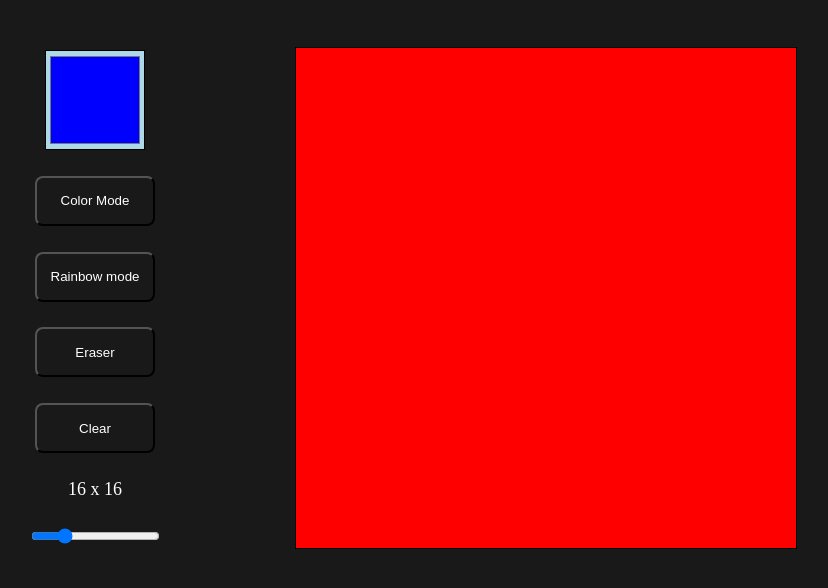
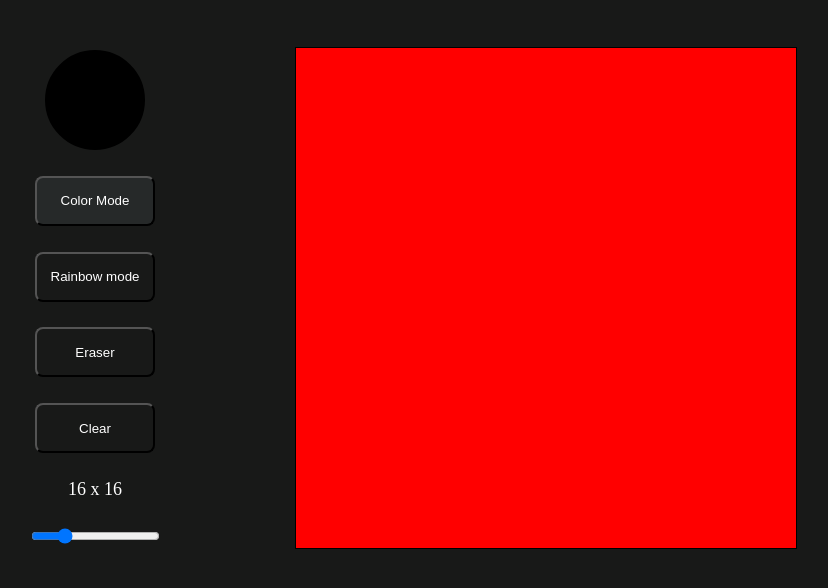
Before and after one commit to faceyage/etch-a-sketch, a plain HTML site: page index.html in a window 1280 px wide. Shown: the part 136-724 px from the top of the page, without its empty margins (244-1072 px from the left). Drawn offline with Linux system fonts and the light colour scheme.

Commit message:
UI chnages for color selector and small changes

```diff
--- a/app.js
+++ b/app.js
@@ -76,6 +76,7 @@ function addButtonListeners() {
     const penColorPalette = document.querySelector("#penColor");
     penColorPalette.addEventListener("change", (e) => {
         penColor = e.target.value;
+        e.target.style = `border-color: ${penColor}`;
         console.log(penColor)
     });
 
@@ -89,9 +90,9 @@ function addButtonListeners() {
 function changeButtonColor(e) {
     const buttons = document.querySelectorAll("button");
     buttons.forEach(btn => {
-        btn.style.backgroundColor = "#181918";
+        btn.classList.remove("selected");
     });
-    e.target.style.backgroundColor = "#262929";
+    e.target.classList.add("selected");
 }
 
 createGrids(size);
--- a/index.html
+++ b/index.html
@@ -19,7 +19,7 @@
                 <label for="bgColor">Background Color: </label>
                 <input type="color" id="bgColor" value="#0000ff">
             </div> -->
-            <button id="colorBtn">Color Mode</button>
+            <button id="colorBtn" class="selected">Color Mode</button>
             <button id="rainbowBtn">Rainbow mode</button>
             <button id="eraserBtn">Eraser</button>
             <button id="clearBtn">Clear</button>
--- a/style.css
+++ b/style.css
@@ -31,12 +31,23 @@ body {
     width: 200px;
     height: auto;
 }
-
+/* pen color */
 #penColor {
     background: lightblue;
-    width: 100px;
-    height: 100px;
+    padding: 0;
+    border: 50px solid black;
+    border-radius: 500px;
 }
+
+#penColor::-webkit-color-swatch-wrapper {
+    padding: 0;
+}
+
+#penColor::-webkit-color-swatch {
+    border: none;
+}
+
+/* current size value for grid size */
 #sizeValue {
     font-size: large;
 }
@@ -49,6 +60,9 @@ button {
     color: white;
 }
 
+.selected {
+    background-color: #262929;
+}
 
 /* grids */
 #grids {
```
